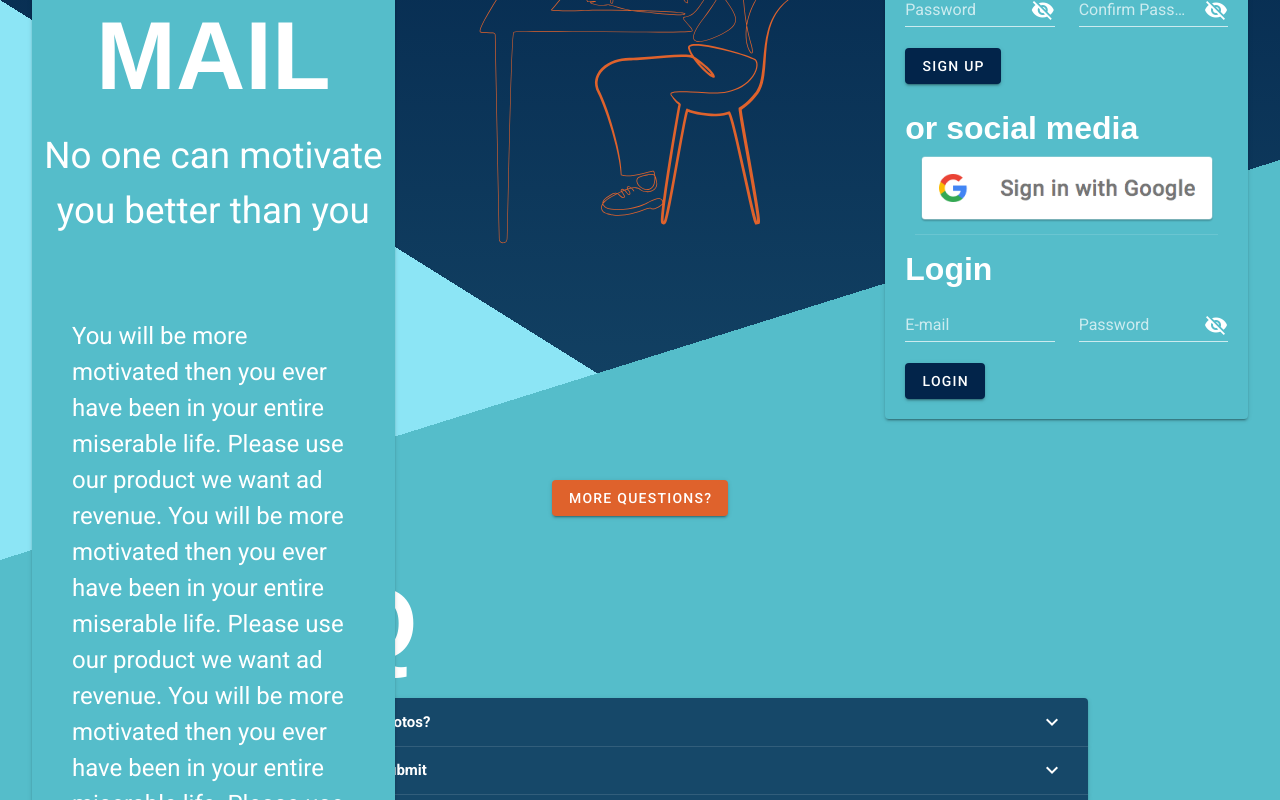
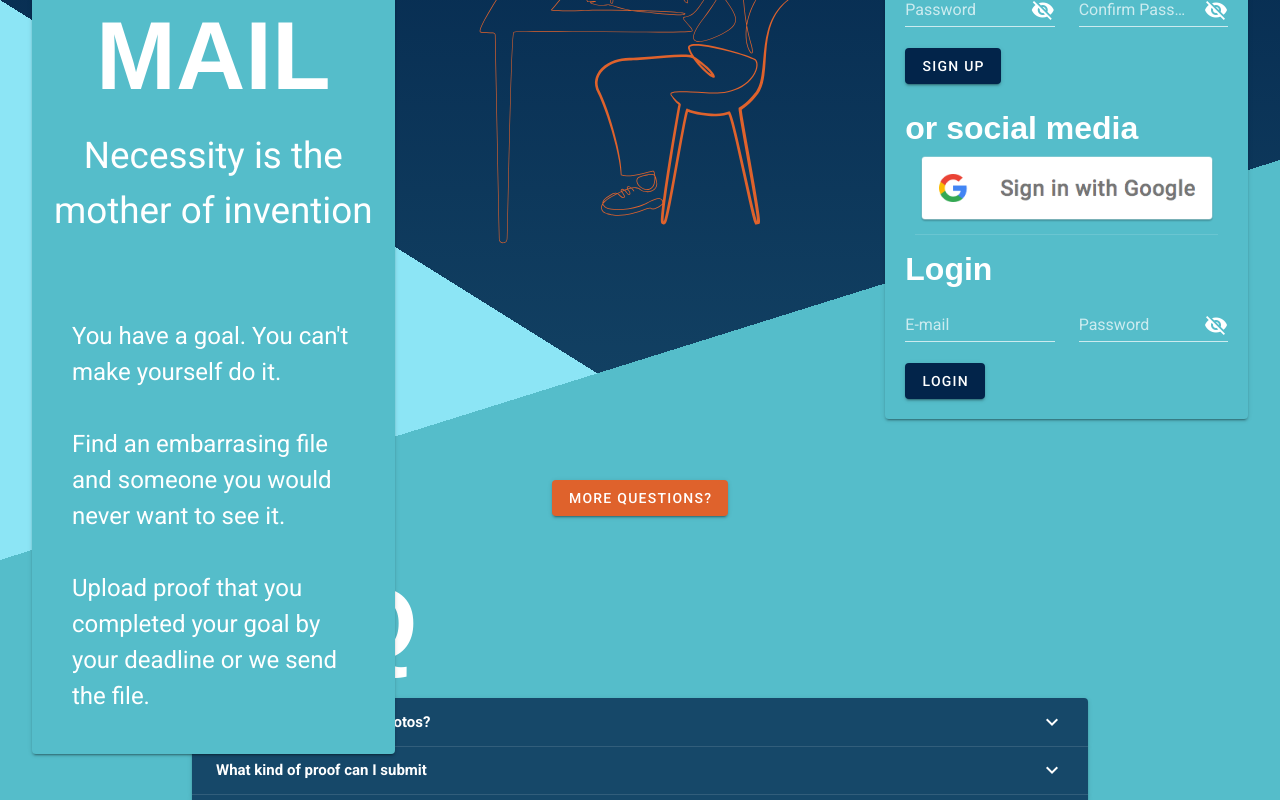
Before and after one commit to cyficowley/blackmail, a Vue app in the folder frontend/: page /#/ in a window 1280 px wide. Shown: the part 240-1040 px from the top of the page. Built offline with nearby package versions, Linux system fonts and the light colour scheme; no server answers; what vue-datetime would draw is missing.

Commit message:
updated some description text

```diff
--- a/frontend/src/views/Landing.vue
+++ b/frontend/src/views/Landing.vue
@@ -7,14 +7,11 @@
             <div style="padding:20px; padding-top:80px;">
               <v-card class="light-2">
                 <h1 id="header">BLACKMAIL</h1>
-                <p id="tagline">No one can motivate you better than you</p>
+                <p id="tagline">Necessity is the mother of invention</p>
                 <p id="tagpara">
-                  You will be more motivated then you ever have been in your entire miserable life.
-                  Please use our product we want ad revenue.
-                  You will be more motivated then you ever have been in your entire miserable life.
-                  Please use our product we want ad revenue.
-                  You will be more motivated then you ever have been in your entire miserable life.
-                  Please use our product we want ad revenue.
+                  You have a goal.  You can't make yourself do it. <br/><br/>
+                  Find an embarrasing file and someone you would never want to see it.<br/><br/>
+                  Upload proof that you completed your goal by your deadline or we send the file.
                 </p>
               </v-card>
             </div>
```
